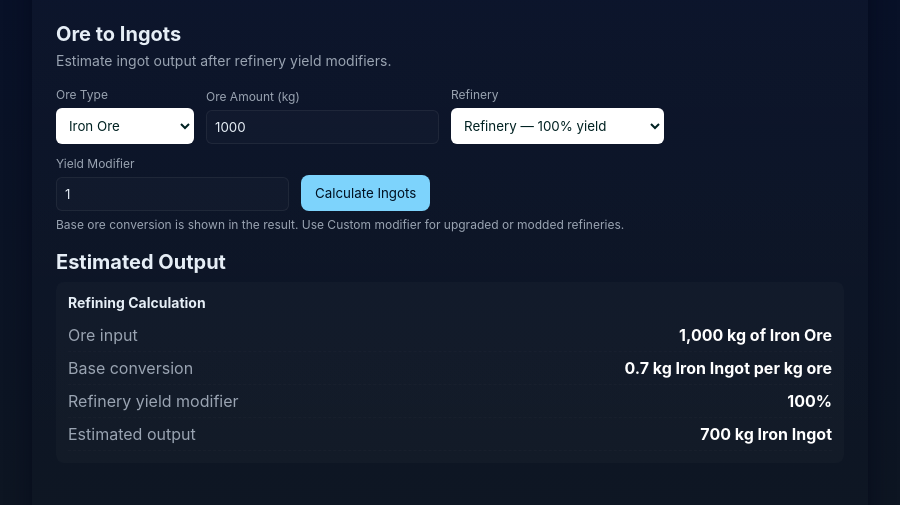
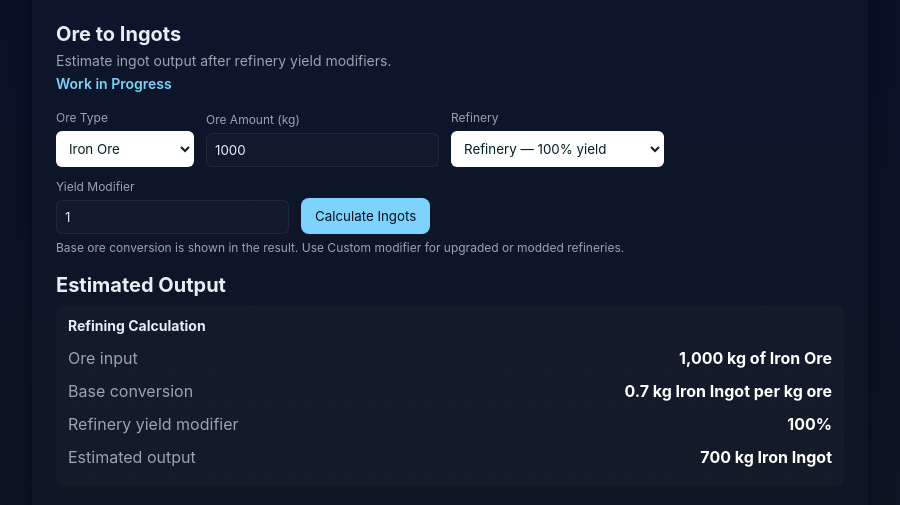
Before and after one commit to Triton0001/SI-Companion, an Electron app: page index.html in a window 900 px wide. Both pictures are taken after a click on the tab "Ore to Ingots". Shown: the part 107-612 px from the top of the page. Drawn offline with Linux system fonts and the light colour scheme.

Commit message:
Mark ore calculator as work in progress

```diff
--- a/index.html
+++ b/index.html
@@ -49,6 +49,7 @@
       <div class="tool-heading">
         <h2>Ore to Ingots</h2>
         <p>Estimate ingot output after refinery yield modifiers.</p>
+        <p class="work-in-progress">Work in Progress</p>
       </div>
       <div class="controls">
         <div class="field">
--- a/styles.css
+++ b/styles.css
@@ -6,6 +6,7 @@ main{width:100%;min-height:calc(100vh - 64px);background:linear-gradient(180deg,
 h1,h2{margin:0;font-size:20px}
 .app-header{display:flex;align-items:flex-start;justify-content:space-between;gap:24px;border-bottom:1px solid rgba(255,255,255,0.08);margin-bottom:24px}
 .app-header p,.tool-heading p,.input-note{margin:6px 0 0;color:var(--muted);font-size:14px}
+.tool-heading .work-in-progress{color:var(--accent);font-weight:600}
 .tabs{display:flex;gap:4px;flex-wrap:wrap}
 button.tab{background:transparent;color:var(--muted);border-radius:10px 10px 0 0;padding:14px 20px;font-size:16px;font-weight:600}
 button.tab.is-active{background:rgba(125,211,252,.16);color:var(--accent)}
```
